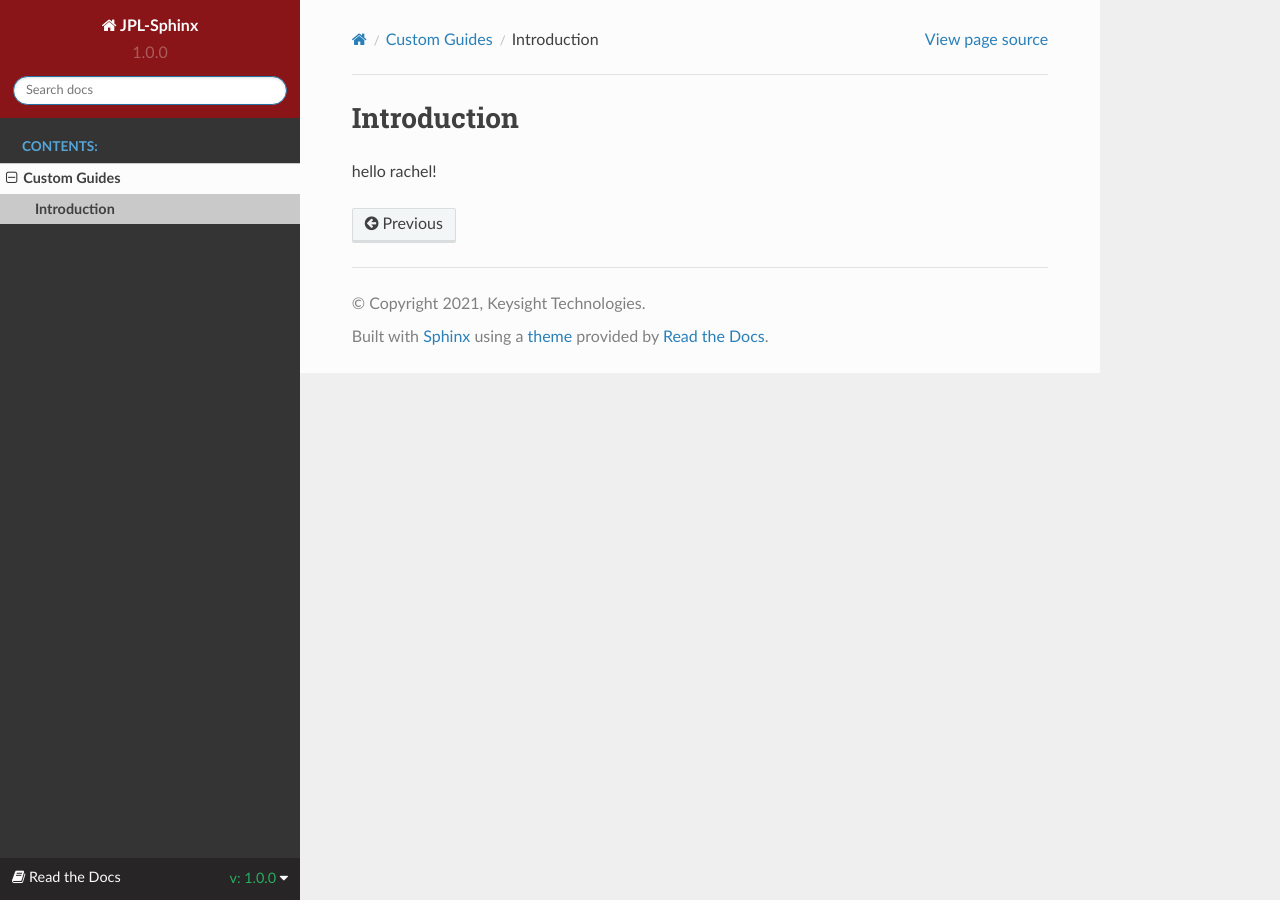
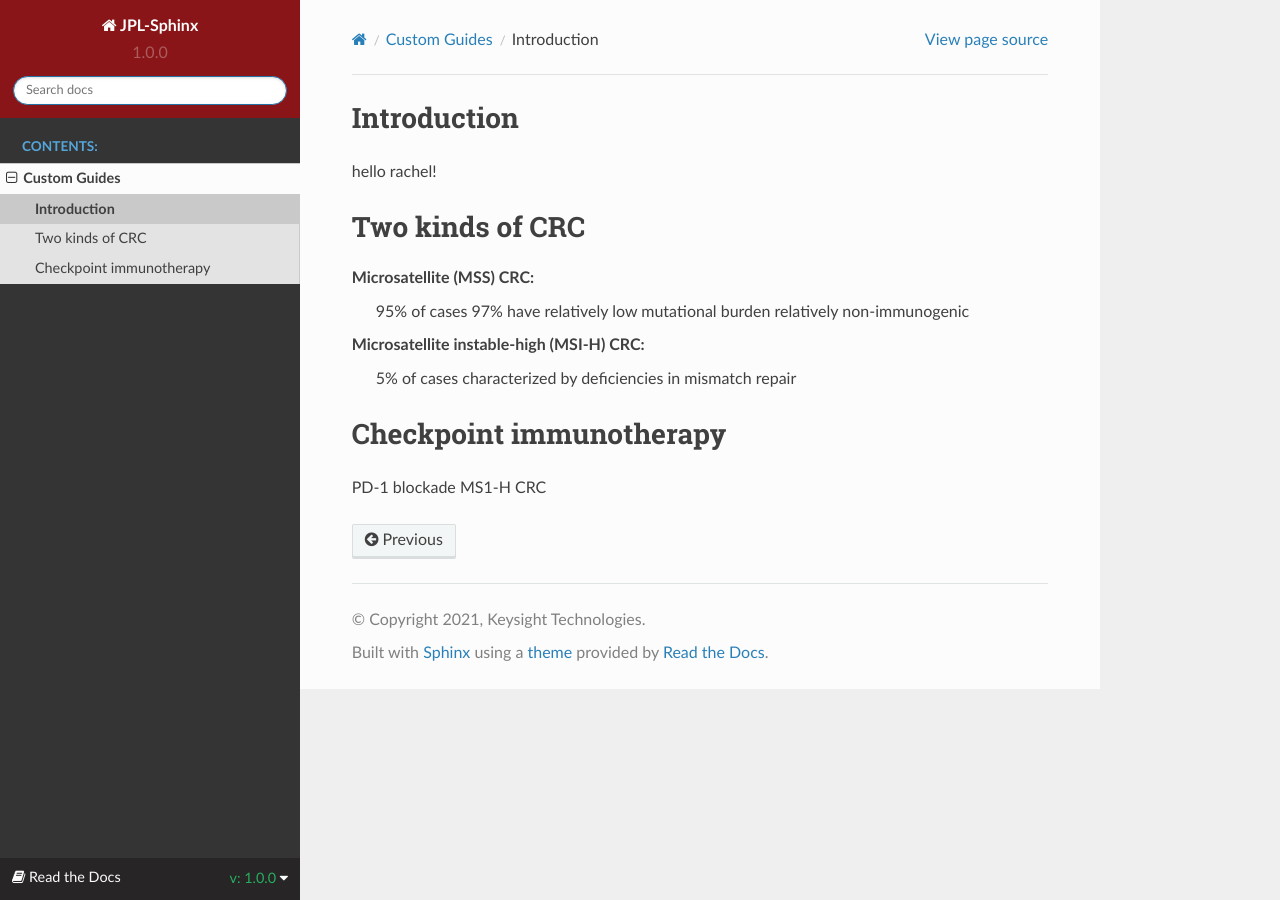
Before and after one commit to Keysight/jpl-sphinx, a Sphinx documentation site: the page built from docs/custom/helloWorld.rst, in a window 1280 px wide. Built offline with Sphinx 7.4.7 and the Read the Docs theme 2.0.0, drawn with Linux system fonts in a browser that asks for light colours; pages that are not in the unit, such as notebooks, are missing from menus.

Commit message:
more text in hello world

```diff
--- a/docs/custom/helloWorld.rst
+++ b/docs/custom/helloWorld.rst
@@ -8,3 +8,20 @@ hello rachel!
   :alt: Alternative text: this is a frog
 
   A hippity hoppiting caption
+
+Two kinds of CRC
+=========
+
+Microsatellite (MSS) CRC:
+  95% of cases
+  97% have relatively low mutational burden
+  relatively non-immunogenic
+Microsatellite instable-high (MSI-H) CRC:
+  5% of cases
+  characterized by deficiencies in mismatch repair
+
+Checkpoint immunotherapy
+========
+
+PD-1 blockade
+MS1-H CRC
```
